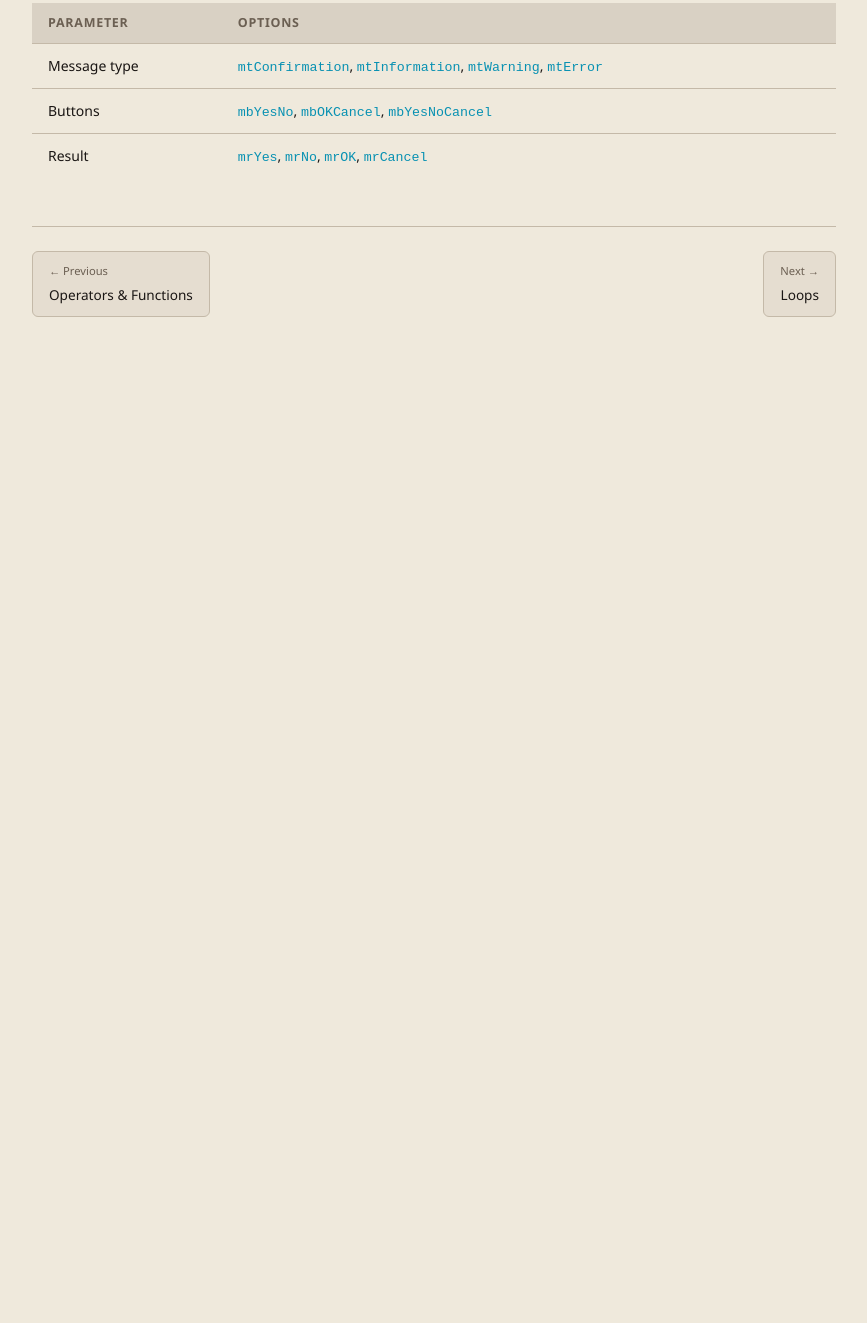
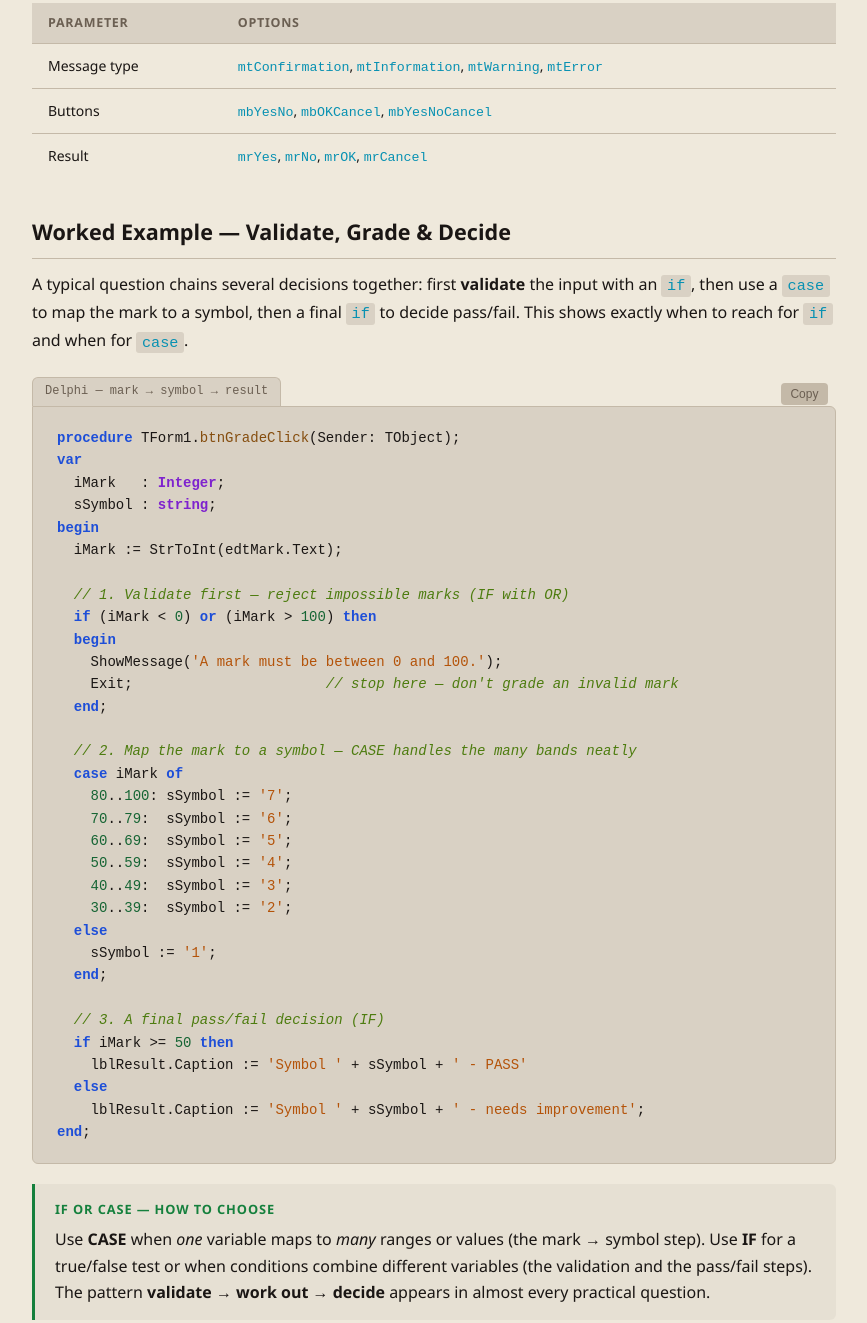
Before and after one commit to mscoetzeeit/it-website, a website: page grade10/practical/decisions.html in a window 1280 px wide. Shown: the part 6041-7364 px from the top of the page, without its empty margins (276-1143 px from the left). Before the commit the page ends 6398 px from the top, so only its background shows below. Drawn offline with Linux system fonts and the light colour scheme.

Commit message:
Gr10: add worked examples to decisions (validate->CASE->decide) and loops (count/avg/highest)
Co-Authored-By: Claude Opus 4.8 <noreply@anthropic.com>

```diff
--- a/grade10/practical/decisions.html
+++ b/grade10/practical/decisions.html
@@ -192,6 +192,46 @@
       <tr><td>Result</td><td><code>mrYes</code>, <code>mrNo</code>, <code>mrOK</code>, <code>mrCancel</code></td></tr>
     </table></div>
 
+    <h2>Worked Example — Validate, Grade &amp; Decide</h2>
+    <p>A typical question chains several decisions together: first <strong>validate</strong> the input with an <code>if</code>, then use a <code>case</code> to map the mark to a symbol, then a final <code>if</code> to decide pass/fail. This shows exactly when to reach for <code>if</code> and when for <code>case</code>.</p>
+    <div class="code-block"><span class="code-label">Delphi — mark → symbol → result</span>
+<pre><code><span class="kw">procedure</span> TForm1.<span class="fn">btnGradeClick</span>(Sender: TObject);
+<span class="kw">var</span>
+  iMark   : <span class="kw2">Integer</span>;
+  sSymbol : <span class="kw2">string</span>;
+<span class="kw">begin</span>
+  iMark := StrToInt(edtMark.Text);
+
+  <span class="cmt">// 1. Validate first — reject impossible marks (IF with OR)</span>
+  <span class="kw">if</span> (iMark &lt; <span class="num">0</span>) <span class="kw">or</span> (iMark &gt; <span class="num">100</span>) <span class="kw">then</span>
+  <span class="kw">begin</span>
+    ShowMessage(<span class="str">'A mark must be between 0 and 100.'</span>);
+    Exit;                       <span class="cmt">// stop here — don't grade an invalid mark</span>
+  <span class="kw">end</span>;
+
+  <span class="cmt">// 2. Map the mark to a symbol — CASE handles the many bands neatly</span>
+  <span class="kw">case</span> iMark <span class="kw">of</span>
+    <span class="num">80</span>..<span class="num">100</span>: sSymbol := <span class="str">'7'</span>;
+    <span class="num">70</span>..<span class="num">79</span>:  sSymbol := <span class="str">'6'</span>;
+    <span class="num">60</span>..<span class="num">69</span>:  sSymbol := <span class="str">'5'</span>;
+    <span class="num">50</span>..<span class="num">59</span>:  sSymbol := <span class="str">'4'</span>;
+    <span class="num">40</span>..<span class="num">49</span>:  sSymbol := <span class="str">'3'</span>;
+    <span class="num">30</span>..<span class="num">39</span>:  sSymbol := <span class="str">'2'</span>;
+  <span class="kw">else</span>
+    sSymbol := <span class="str">'1'</span>;
+  <span class="kw">end</span>;
+
+  <span class="cmt">// 3. A final pass/fail decision (IF)</span>
+  <span class="kw">if</span> iMark &gt;= <span class="num">50</span> <span class="kw">then</span>
+    lblResult.Caption := <span class="str">'Symbol '</span> + sSymbol + <span class="str">' - PASS'</span>
+  <span class="kw">else</span>
+    lblResult.Caption := <span class="str">'Symbol '</span> + sSymbol + <span class="str">' - needs improvement'</span>;
+<span class="kw">end</span>;</code></pre></div>
+    <div class="callout tip">
+      <div class="callout-title">IF or CASE — how to choose</div>
+      <p>Use <strong>CASE</strong> when <em>one</em> variable maps to <em>many</em> ranges or values (the mark → symbol step). Use <strong>IF</strong> for a true/false test or when conditions combine different variables (the validation and the pass/fail steps). The pattern <strong>validate → work out → decide</strong> appears in almost every practical question.</p>
+    </div>
+
     <div class="page-nav">
       <a href="operators.html"><span class="page-nav-label">← Previous</span>Operators &amp; Functions</a>
       <a class="next" href="loops.html"><span class="page-nav-label">Next →</span>Loops</a>
```
Also changed, not shown: grade10/practical/loops.html (+36 -0 lines).
